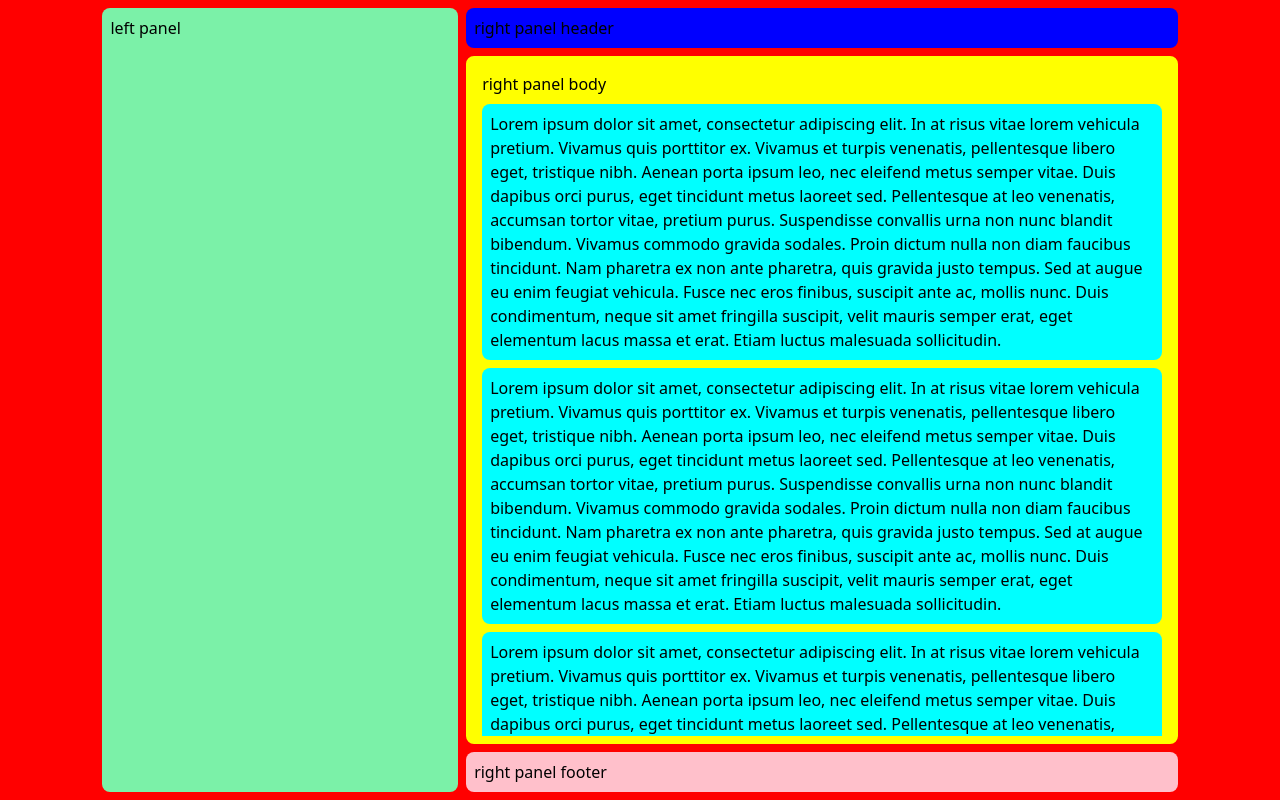
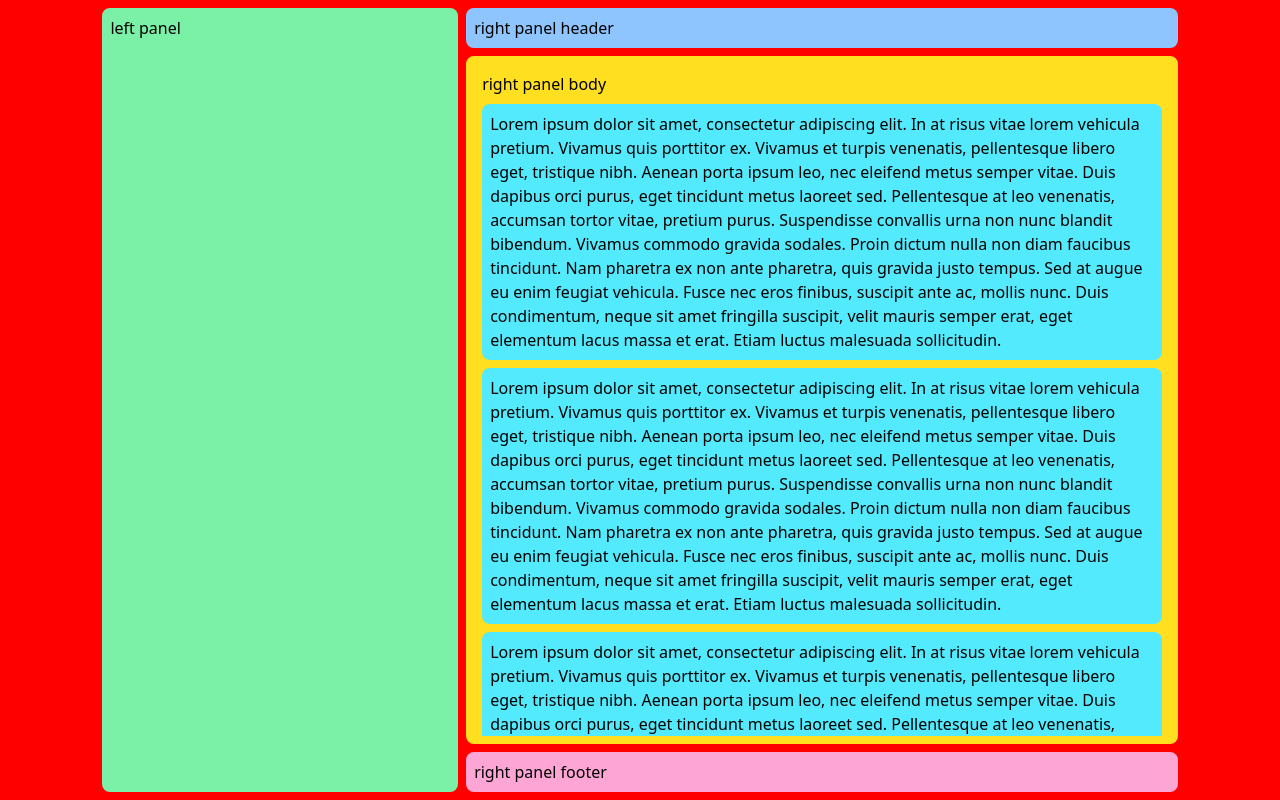
Before and after one commit to LeonardoBevilacqua/MyPortfolio, a Svelte app: page / in a window 1280 px wide. Built offline with nearby package versions, Linux system fonts and the light colour scheme.

Commit message:
moving right panels to own components

```diff
--- a/src/App.svelte
+++ b/src/App.svelte
@@ -1,115 +1,14 @@
 <script>
+    import Footer from "./lib/templates/Footer.svelte";
     import LeftPanel from "./lib/templates/LeftPanel.svelte";
+    import MainPanel from "./lib/templates/MainPanel.svelte";
+    import Navbar from "./lib/templates/Navbar.svelte";
 </script>
 
 <LeftPanel />
-<nav id="right-panel-header" class="panel">right panel header</nav>
-<main id="right-panel-body" class="panel">
-    <h1>right panel body</h1>
-    <section>
-        <p>
-            Lorem ipsum dolor sit amet, consectetur adipiscing elit. In at risus
-            vitae lorem vehicula pretium. Vivamus quis porttitor ex. Vivamus et
-            turpis venenatis, pellentesque libero eget, tristique nibh. Aenean
-            porta ipsum leo, nec eleifend metus semper vitae. Duis dapibus orci
-            purus, eget tincidunt metus laoreet sed. Pellentesque at leo
-            venenatis, accumsan tortor vitae, pretium purus. Suspendisse
-            convallis urna non nunc blandit bibendum. Vivamus commodo gravida
-            sodales. Proin dictum nulla non diam faucibus tincidunt. Nam
-            pharetra ex non ante pharetra, quis gravida justo tempus. Sed at
-            augue eu enim feugiat vehicula. Fusce nec eros finibus, suscipit
-            ante ac, mollis nunc. Duis condimentum, neque sit amet fringilla
-            suscipit, velit mauris semper erat, eget elementum lacus massa et
-            erat. Etiam luctus malesuada sollicitudin.
-        </p>
-    </section>
-    <section>
-        <p>
-            Lorem ipsum dolor sit amet, consectetur adipiscing elit. In at risus
-            vitae lorem vehicula pretium. Vivamus quis porttitor ex. Vivamus et
-            turpis venenatis, pellentesque libero eget, tristique nibh. Aenean
-            porta ipsum leo, nec eleifend metus semper vitae. Duis dapibus orci
-            purus, eget tincidunt metus laoreet sed. Pellentesque at leo
-            venenatis, accumsan tortor vitae, pretium purus. Suspendisse
-            convallis urna non nunc blandit bibendum. Vivamus commodo gravida
-            sodales. Proin dictum nulla non diam faucibus tincidunt. Nam
-            pharetra ex non ante pharetra, quis gravida justo tempus. Sed at
-            augue eu enim feugiat vehicula. Fusce nec eros finibus, suscipit
-            ante ac, mollis nunc. Duis condimentum, neque sit amet fringilla
-            suscipit, velit mauris semper erat, eget elementum lacus massa et
-            erat. Etiam luctus malesuada sollicitudin.
-        </p>
-    </section>
-    <section>
-        <p>
-            Lorem ipsum dolor sit amet, consectetur adipiscing elit. In at risus
-            vitae lorem vehicula pretium. Vivamus quis porttitor ex. Vivamus et
-            turpis venenatis, pellentesque libero eget, tristique nibh. Aenean
-            porta ipsum leo, nec eleifend metus semper vitae. Duis dapibus orci
-            purus, eget tincidunt metus laoreet sed. Pellentesque at leo
-            venenatis, accumsan tortor vitae, pretium purus. Suspendisse
-            convallis urna non nunc blandit bibendum. Vivamus commodo gravida
-            sodales. Proin dictum nulla non diam faucibus tincidunt. Nam
-            pharetra ex non ante pharetra, quis gravida justo tempus. Sed at
-            augue eu enim feugiat vehicula. Fusce nec eros finibus, suscipit
-            ante ac, mollis nunc. Duis condimentum, neque sit amet fringilla
-            suscipit, velit mauris semper erat, eget elementum lacus massa et
-            erat. Etiam luctus malesuada sollicitudin.
-        </p>
-    </section>
-    <section>
-        <p>
-            Lorem ipsum dolor sit amet, consectetur adipiscing elit. In at risus
-            vitae lorem vehicula pretium. Vivamus quis porttitor ex. Vivamus et
-            turpis venenatis, pellentesque libero eget, tristique nibh. Aenean
-            porta ipsum leo, nec eleifend metus semper vitae. Duis dapibus orci
-            purus, eget tincidunt metus laoreet sed. Pellentesque at leo
-            venenatis, accumsan tortor vitae, pretium purus. Suspendisse
-            convallis urna non nunc blandit bibendum. Vivamus commodo gravida
-            sodales. Proin dictum nulla non diam faucibus tincidunt. Nam
-            pharetra ex non ante pharetra, quis gravida justo tempus. Sed at
-            augue eu enim feugiat vehicula. Fusce nec eros finibus, suscipit
-            ante ac, mollis nunc. Duis condimentum, neque sit amet fringilla
-            suscipit, velit mauris semper erat, eget elementum lacus massa et
-            erat. Etiam luctus malesuada sollicitudin.
-        </p>
-    </section>
-    <section>
-        <p>
-            Lorem ipsum dolor sit amet, consectetur adipiscing elit. In at risus
-            vitae lorem vehicula pretium. Vivamus quis porttitor ex. Vivamus et
-            turpis venenatis, pellentesque libero eget, tristique nibh. Aenean
-            porta ipsum leo, nec eleifend metus semper vitae. Duis dapibus orci
-            purus, eget tincidunt metus laoreet sed. Pellentesque at leo
-            venenatis, accumsan tortor vitae, pretium purus. Suspendisse
-            convallis urna non nunc blandit bibendum. Vivamus commodo gravida
-            sodales. Proin dictum nulla non diam faucibus tincidunt. Nam
-            pharetra ex non ante pharetra, quis gravida justo tempus. Sed at
-            augue eu enim feugiat vehicula. Fusce nec eros finibus, suscipit
-            ante ac, mollis nunc. Duis condimentum, neque sit amet fringilla
-            suscipit, velit mauris semper erat, eget elementum lacus massa et
-            erat. Etiam luctus malesuada sollicitudin.
-        </p>
-    </section>
-    <section>
-        <p>
-            Lorem ipsum dolor sit amet, consectetur adipiscing elit. In at risus
-            vitae lorem vehicula pretium. Vivamus quis porttitor ex. Vivamus et
-            turpis venenatis, pellentesque libero eget, tristique nibh. Aenean
-            porta ipsum leo, nec eleifend metus semper vitae. Duis dapibus orci
-            purus, eget tincidunt metus laoreet sed. Pellentesque at leo
-            venenatis, accumsan tortor vitae, pretium purus. Suspendisse
-            convallis urna non nunc blandit bibendum. Vivamus commodo gravida
-            sodales. Proin dictum nulla non diam faucibus tincidunt. Nam
-            pharetra ex non ante pharetra, quis gravida justo tempus. Sed at
-            augue eu enim feugiat vehicula. Fusce nec eros finibus, suscipit
-            ante ac, mollis nunc. Duis condimentum, neque sit amet fringilla
-            suscipit, velit mauris semper erat, eget elementum lacus massa et
-            erat. Etiam luctus malesuada sollicitudin.
-        </p>
-    </section>
-</main>
-<footer id="right-panel-footer" class="panel">right panel footer</footer>
+<Navbar />
+<MainPanel />
+<Footer />
 
 <style>
     :global(div#app),
@@ -131,34 +30,4 @@
         max-width: 1440px;
         margin: auto auto;
     }
-
-    #right-panel-header {
-        grid-area: rightPanelHeader;
-        background-color: blue;
-    }
-
-    #right-panel-body {
-        grid-area: rightPanelBody;
-        background-color: yellow;
-        border: solid yellow;
-        border-width: 0.5rem;
-        overflow: auto;
-    }
-
-    #right-panel-footer {
-        grid-area: rightPanelFooter;
-        background-color: pink;
-    }
-
-    .panel {
-        border-radius: 0.5rem;
-        padding: 0.5rem;
-    }
-
-    section {
-        background-color: cyan;
-        border-radius: 0.5rem;
-        margin: 0.5rem auto;
-        padding: 0.5rem;
-    }
 </style>
--- /dev/null
+++ b/src/lib/templates/Footer.svelte
@@ -0,0 +1,9 @@
+<footer id="right-panel-footer" class="rounded-lg p-2 bg-pink-300">
+    right panel footer
+</footer>
+
+<style>
+    #right-panel-footer {
+        grid-area: rightPanelFooter;
+    }
+</style>
--- /dev/null
+++ b/src/lib/templates/MainPanel.svelte
@@ -0,0 +1,34 @@
+{#snippet section()}
+    <section class="bg-cyan-300 rounded-lg my-2 mx-auto p-2">
+        <p>
+            Lorem ipsum dolor sit amet, consectetur adipiscing elit. In at risus
+            vitae lorem vehicula pretium. Vivamus quis porttitor ex. Vivamus et
+            turpis venenatis, pellentesque libero eget, tristique nibh. Aenean
+            porta ipsum leo, nec eleifend metus semper vitae. Duis dapibus orci
+            purus, eget tincidunt metus laoreet sed. Pellentesque at leo
+            venenatis, accumsan tortor vitae, pretium purus. Suspendisse
+            convallis urna non nunc blandit bibendum. Vivamus commodo gravida
+            sodales. Proin dictum nulla non diam faucibus tincidunt. Nam
+            pharetra ex non ante pharetra, quis gravida justo tempus. Sed at
+            augue eu enim feugiat vehicula. Fusce nec eros finibus, suscipit
+            ante ac, mollis nunc. Duis condimentum, neque sit amet fringilla
+            suscipit, velit mauris semper erat, eget elementum lacus massa et
+            erat. Etiam luctus malesuada sollicitudin.
+        </p>
+    </section>
+{/snippet}
+<main
+    id="right-panel-body"
+    class="rounded-lg p-2 bg-yellow-300 border-[0.5rem] border-solid border-yellow-300 overflow-auto"
+>
+    <h1>right panel body</h1>
+    {#each { length: 7 }}
+        {@render section()}
+    {/each}
+</main>
+
+<style>
+    #right-panel-body {
+        grid-area: rightPanelBody;
+    }
+</style>
--- /dev/null
+++ b/src/lib/templates/Navbar.svelte
@@ -0,0 +1,9 @@
+<nav id="right-panel-header" class="rounded-lg p-2 bg-blue-300">
+    right panel header
+</nav>
+
+<style>
+    #right-panel-header {
+        grid-area: rightPanelHeader;
+    }
+</style>
```
Also changed, not shown: 1 other file (tests, documents, lock files or other folders).
